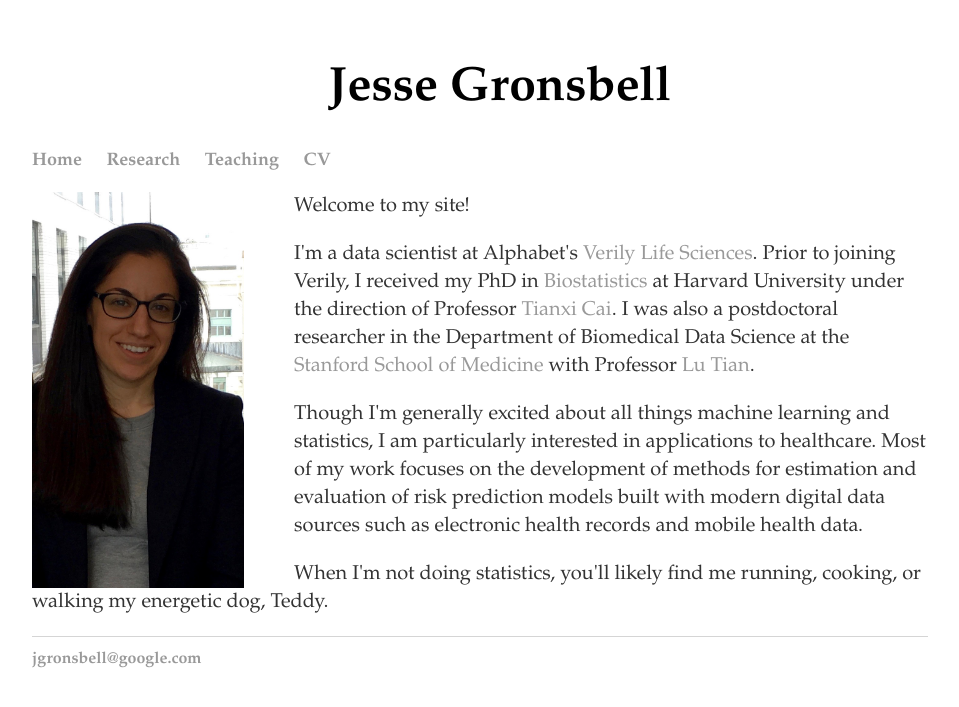
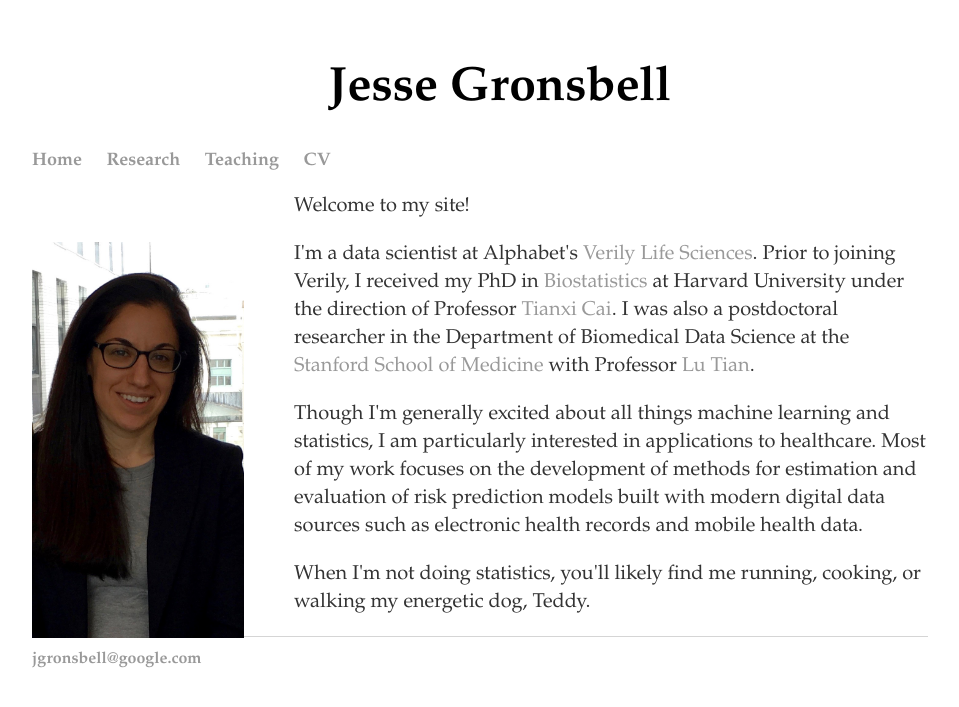
Before and after one commit to jgrons/old_website, a Jekyll site: the page built from index.html, in a window 1280 px wide. Shown: the top 707 px of the page, without its empty margins (160-1119 px from the left). Built offline with Jekyll 4.4.1, drawn with Linux system fonts in a browser that asks for light colours.

Commit message:
Update index.html

```diff
--- a/index.html
+++ b/index.html
@@ -5,7 +5,7 @@ title: Jesse Gronsbell
 <div class="blurb">
 	<div class="span2">
         <a href="../pics/IMG_1115.jpeg">
-            <img src="../pics/IMG_1115.jpeg" HEIGHT="396" WIDTH="212" align="left" style="margin:0px 50px 0px 0px"
+            <img src="../pics/IMG_1115.jpeg" HEIGHT="396" WIDTH="212" align="left" style="margin:50px 50px 0px 0px"
                   title="JG" alt="JG"/></a>
         </div>
 
```
